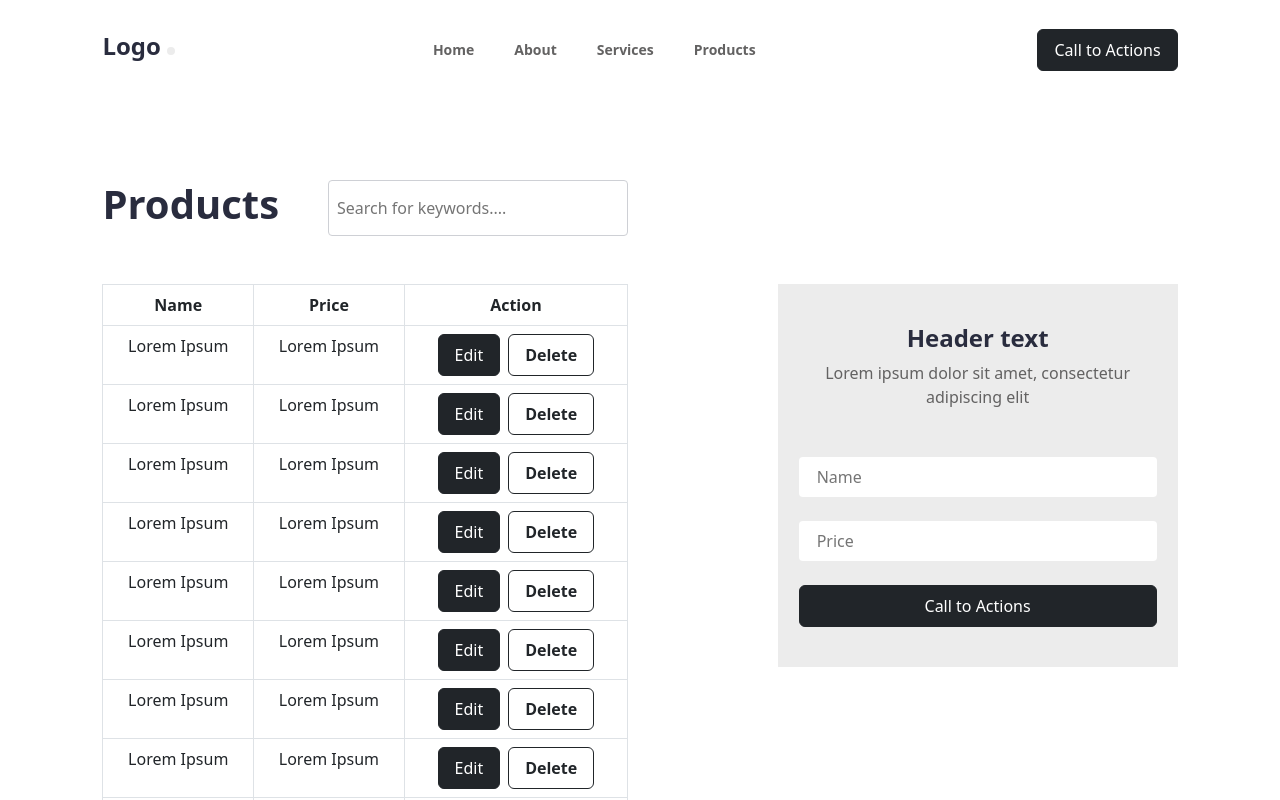
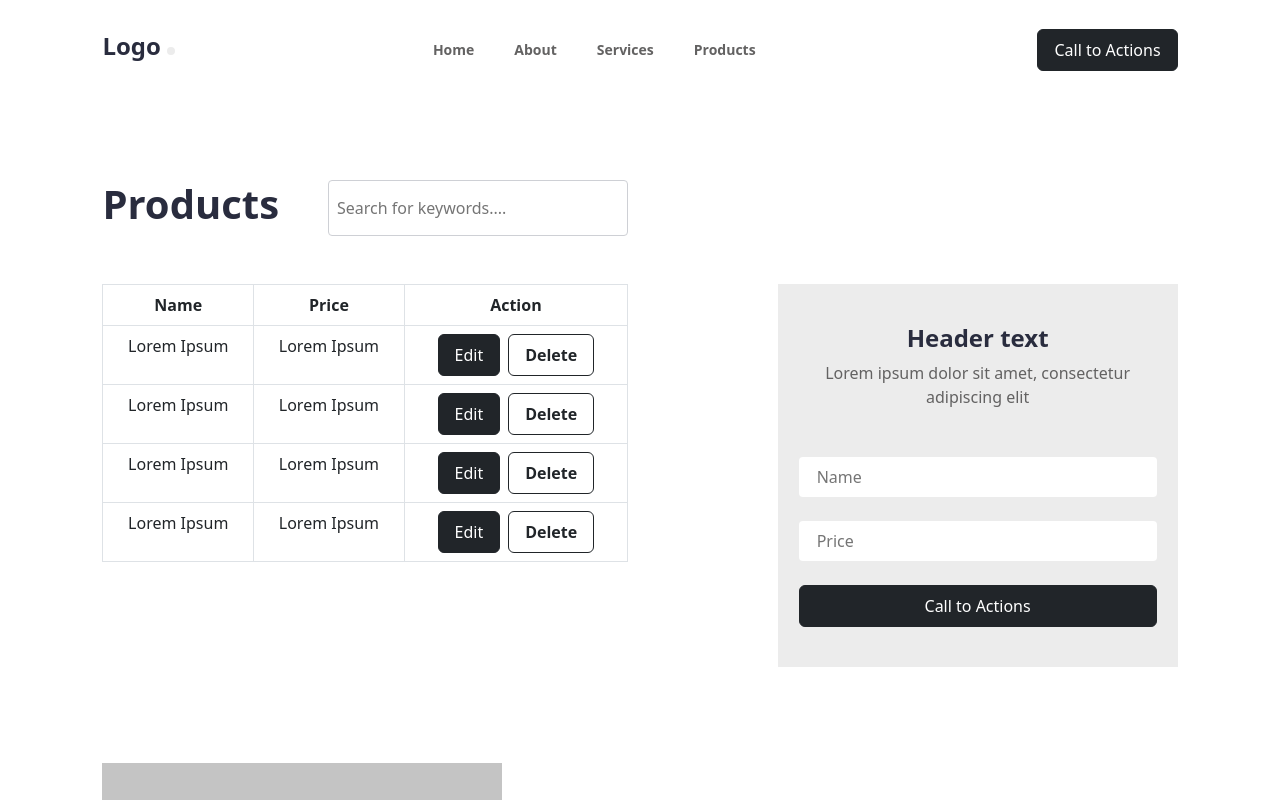
Before and after one commit to BernardObinna/wireframe-mock-up, a Vue app: page /products in a window 1280 px wide. Shown: the top 800 px of the page. Built offline with nearby package versions, Linux system fonts and the light colour scheme.

Commit message:
initial load

```diff
--- a/src/views/ProductsPage.vue
+++ b/src/views/ProductsPage.vue
@@ -24,9 +24,9 @@
             </tr>
           </thead>
           <tbody>
-            <tr v-for="item in 12" :key="item">
-              <td>Lorem Ipsum</td>
-              <td>Lorem Ipsum</td>
+            <tr v-for="(item, index) in state.tableItems" :key="index">
+              <td>{{ item.name }}</td>
+              <td>{{ item.price }}</td>
               <td>
                 <div class="d-flex justify-content-center">
                   <ButtonComponent text="Edit" /><ButtonComponent
@@ -61,12 +61,45 @@
   </div>
 </template>
 
-<script>
+<script setup>
 import ButtonComponent from "@/components/ButtonComponent.vue";
+import { onMounted, reactive } from "vue";
 
-export default {
-  components: { ButtonComponent },
-};
+const state = reactive({ tableItems: [] });
+
+//mounted
+onMounted(async () => {
+  if (!localStorage?.tableItems?.length && !state.tableItems.length) {
+    state.tableItems = [
+      {
+        name: "Lorem Ipsum",
+        price: "Lorem Ipsum",
+      },
+      {
+        name: "Lorem Ipsum",
+        price: "Lorem Ipsum",
+      },
+      {
+        name: "Lorem Ipsum",
+        price: "Lorem Ipsum",
+      },
+      {
+        name: "Lorem Ipsum",
+        price: "Lorem Ipsum",
+      },
+    ];
+    localStorage.tableItems = JSON.stringify(state.tableItems);
+  } else {
+    console.log("hii", localStorage.getItem("tableItems"));
+    state.tableItems = JSON.parse(localStorage.tableItems);
+  }
+});
+// components: {
+//   ButtonComponent;
+// }
+// export default {
+//   components: { ButtonComponent },
+// };
 </script>
 
 <style lang="scss" scoped>
```
